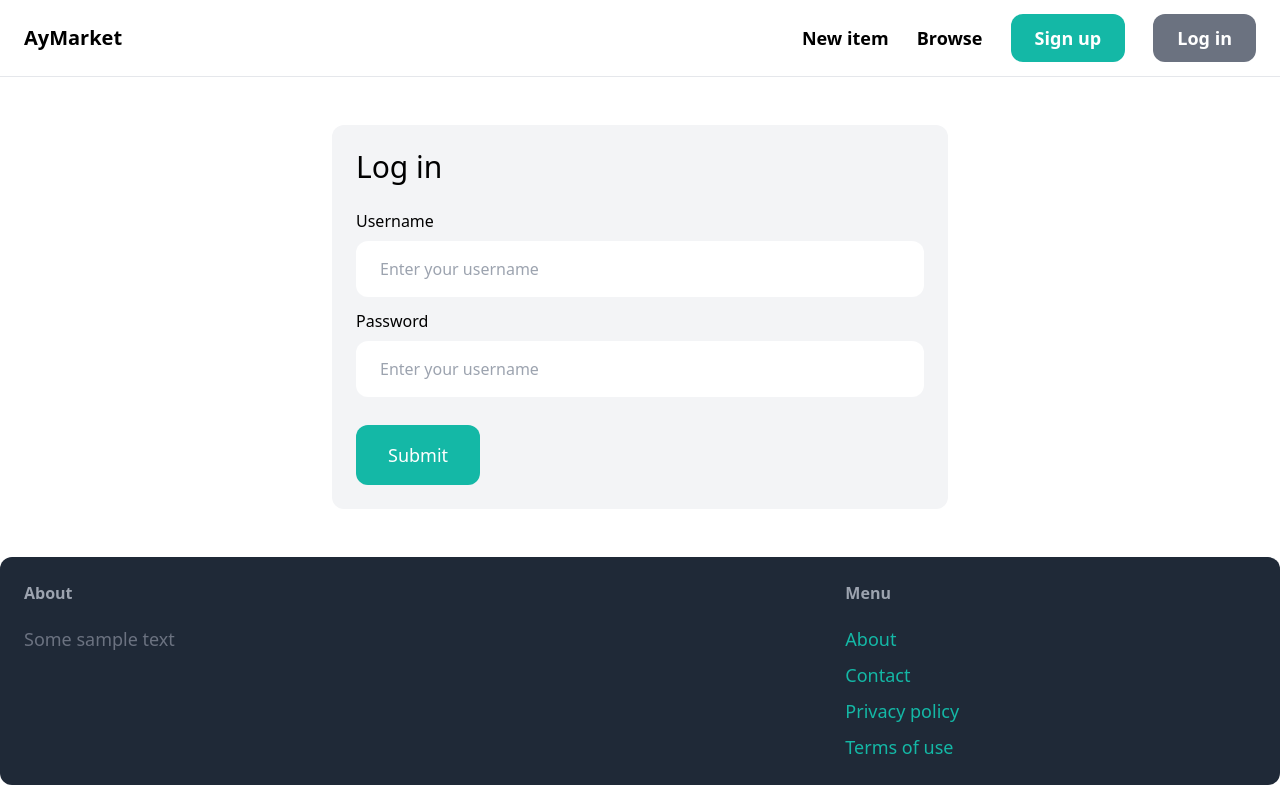
After one commit to rmirsh/AyMarket, a Django app: page /login/ in a window 1280 px wide. The commit adds this page. Run offline with Django 4.2, Linux system fonts and the light colour scheme; parts of the project's set-up code (start-up, migrations or seed data) failed here and were passed over; some libraries are stand-ins or nearby versions.

Commit message:
Added log in form and some redirections

```diff
--- a/aymarket/aymarket/settings.py
+++ b/aymarket/aymarket/settings.py
@@ -27,6 +27,9 @@ DEBUG = True
 
 ALLOWED_HOSTS = []
 
+LOGIN_URL = '/login/'
+LOGIN_REDIRECT_URL = '/'
+LOGOUT_REDIRECT_URL = '/'
 
 # Application definition
 
--- a/aymarket/core/forms.py
+++ b/aymarket/core/forms.py
@@ -1,6 +1,18 @@
 from django import forms
-from django.contrib.auth.forms import UserCreationForm
+from django.contrib.auth.forms import UserCreationForm, AuthenticationForm
 from django.contrib.auth.models import User
+
+
+class LoginForm(AuthenticationForm):
+    username = forms.CharField(widget=forms.TextInput(attrs={
+        'placeholder': 'Enter your username',
+        'class': 'w-full py-4 px-6 rounded-xl'
+    }))
+
+    password = forms.CharField(widget=forms.PasswordInput(attrs={
+        'placeholder': 'Enter your username',
+        'class': 'w-full py-4 px-6 rounded-xl'
+    }))
 
 
 class SignUpForm(UserCreationForm):
--- a/aymarket/core/templates/core/base.html
+++ b/aymarket/core/templates/core/base.html
@@ -19,8 +19,13 @@
         <a href="#" class="text-lg font-semibold hover:text-gray-500">New item</a>
         <a href="#" class="text-lg font-semibold hover:text-gray-500">Browse</a>
 
-        <a href="{% url 'core:signup' %}" class="px-6 py-3 text-lg font-semibold bg-teal-500 text-white rounded-xl hover:bg-teal-700">Sign up</a>
-        <a href="#" class="px-6 py-3 text-lg font-semibold bg-gray-500 text-white rounded-xl hover:bg-gray-700">Log in</a>
+        {% if request.user.is_authenticated %}
+          <a href="#" class="px-6 py-3 text-lg font-semibold bg-teal-500 text-white rounded-xl hover:bg-teal-700">Inbox</a>
+          <a href="#" class="px-6 py-3 text-lg font-semibold bg-gray-500 text-white rounded-xl hover:bg-gray-700">Dashboard</a>
+        {% else %}
+          <a href="{% url 'core:signup' %}" class="px-6 py-3 text-lg font-semibold bg-teal-500 text-white rounded-xl hover:bg-teal-700">Sign up</a>
+          <a href="{% url 'core:login' %}" class="px-6 py-3 text-lg font-semibold bg-gray-500 text-white rounded-xl hover:bg-gray-700">Log in</a>
+        {% endif %}
       </div>
     </nav>
     <div class="px-6 py-6">
--- /dev/null
+++ b/aymarket/core/templates/core/login.html
@@ -0,0 +1,35 @@
+{% extends 'core/base.html' %}
+
+{% block title %}Log in{% endblock %}
+
+{% block content %}
+<div class="w-1/2 my-6 mx-auto p-6 bg-gray-100 rounded-xl">
+  <h1 class="mb-6 text-3xl">Log in</h1>
+
+  <form method="post" action=".">
+    {% csrf_token %}
+
+    <div class="mb-3">
+      <label class="inline-block mb-2">Username</label><br>
+      {{ form.username }}
+    </div>
+
+    <div class="mb-3">
+      <label class="inline-block mb-2">Password</label><br>
+      {{ form.password }}
+    </div>
+
+    {% if form.errors or form.non_field_errors%}
+      <div class="mb-3 p-6 bg-red-100 rounded-xl">
+        {% for field in form %}
+          {{ field.errors }}
+        {% endfor %}
+
+        {{ form.non_field_errors }}
+      </div>
+    {% endif %}
+
+    <button class="mt-4 py-4 px-8 text-lg bg-teal-500 hover:bg-teal-700 rounded-xl text-white">Submit</button>
+  </form>
+</div>
+{% endblock %}
--- a/aymarket/core/urls.py
+++ b/aymarket/core/urls.py
@@ -1,11 +1,15 @@
 from django.urls import path
+from django.contrib.auth import views as auth_views
 
 from . import views
+from .forms import LoginForm
+
 
 app_name = 'core'
 
 urlpatterns = [
     path('', views.index, name='index'),
+    path('login/', auth_views.LoginView.as_view(template_name='core/login.html', authentication_form=LoginForm), name='login'),
     path('contact/', views.contact, name='contact'),
     path('signup/', views.signup, name='signup'),
 ]
```
Also changed, not shown: aymarket/db.sqlite3.
